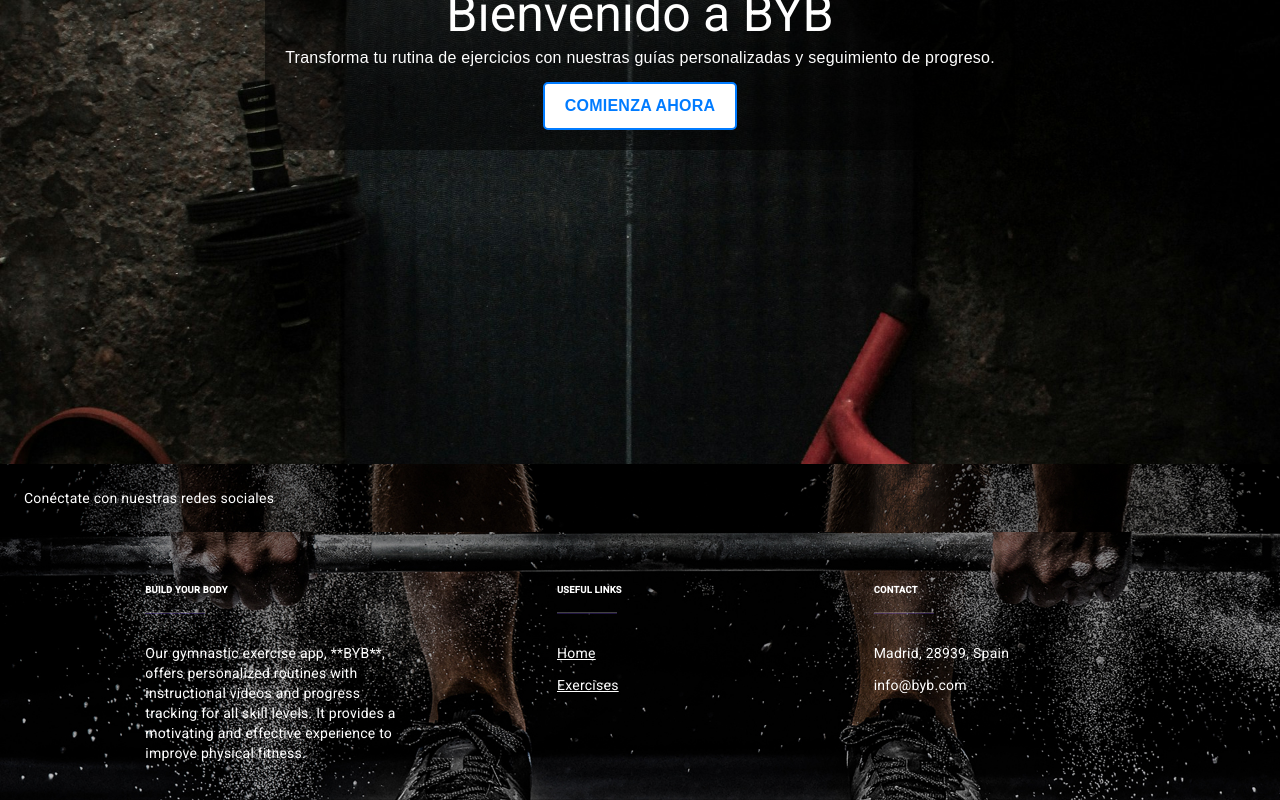
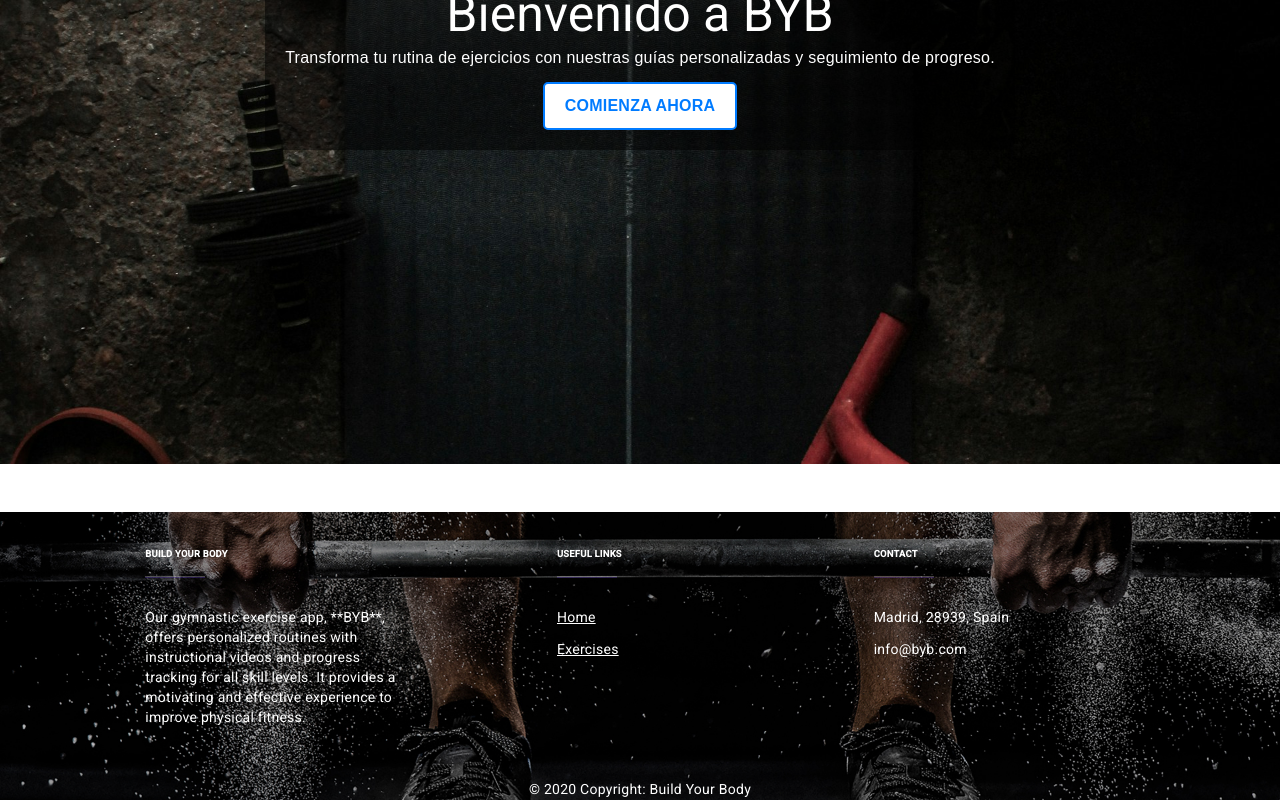
Before and after one commit to juanmatoro/ByB, an Angular app in the folder front/: page / in a window 1280 px wide. Shown: the part 412-1212 px from the top of the page. Built offline with nearby package versions, Linux system fonts and the light colour scheme.

Commit message:
footerOk

```diff
--- a/front/src/app/core/footer/footer.component.html
+++ b/front/src/app/core/footer/footer.component.html
@@ -4,42 +4,7 @@
 <footer
   class="text-center text-lg-start text-white"
   style="background-color: #1c2331"
->
-  <!-- Section: Social media -->
-  <section
-    class="d-flex justify-content-between p-4"
-    style="background-color: #6351ce"
-  >
-    <!-- Left -->
-    <div class="me-5">
-      <span>Conéctate con nuestras redes sociales</span>
-    </div>
-    <!-- Left -->
-
-    <!-- Right -->
-    <div>
-      <a href="" class="text-white me-4">
-        <i class="fab fa-facebook-f"></i>
-      </a>
-      <a href="" class="text-white me-4">
-        <i class="fab fa-twitter"></i>
-      </a>
-      <a href="" class="text-white me-4">
-        <i class="fab fa-google"></i>
-      </a>
-      <a href="" class="text-white me-4">
-        <i class="fab fa-instagram"></i>
-      </a>
-      <a href="" class="text-white me-4">
-        <i class="fab fa-linkedin"></i>
-      </a>
-      <a href="" class="text-white me-4">
-        <i class="fab fa-github"></i>
-      </a>
-    </div>
-    <!-- Right -->
-  </section>
-  <!-- Section: Social media -->
+ >
 
   <!-- Section: Links  -->
   <section class="">
--- a/front/src/app/core/footer/footer.component.scss
+++ b/front/src/app/core/footer/footer.component.scss
@@ -5,10 +5,6 @@ footer{
     background-size: cover;
 }
 
-.d-flex{
-    background-image: url('../../../assets/header1.jpg');
-    background-position: unset;
-    background-repeat: no-repeat;
-    background-size: cover;
-
+h6{
+    margin-top: 2rem;
 }
```
